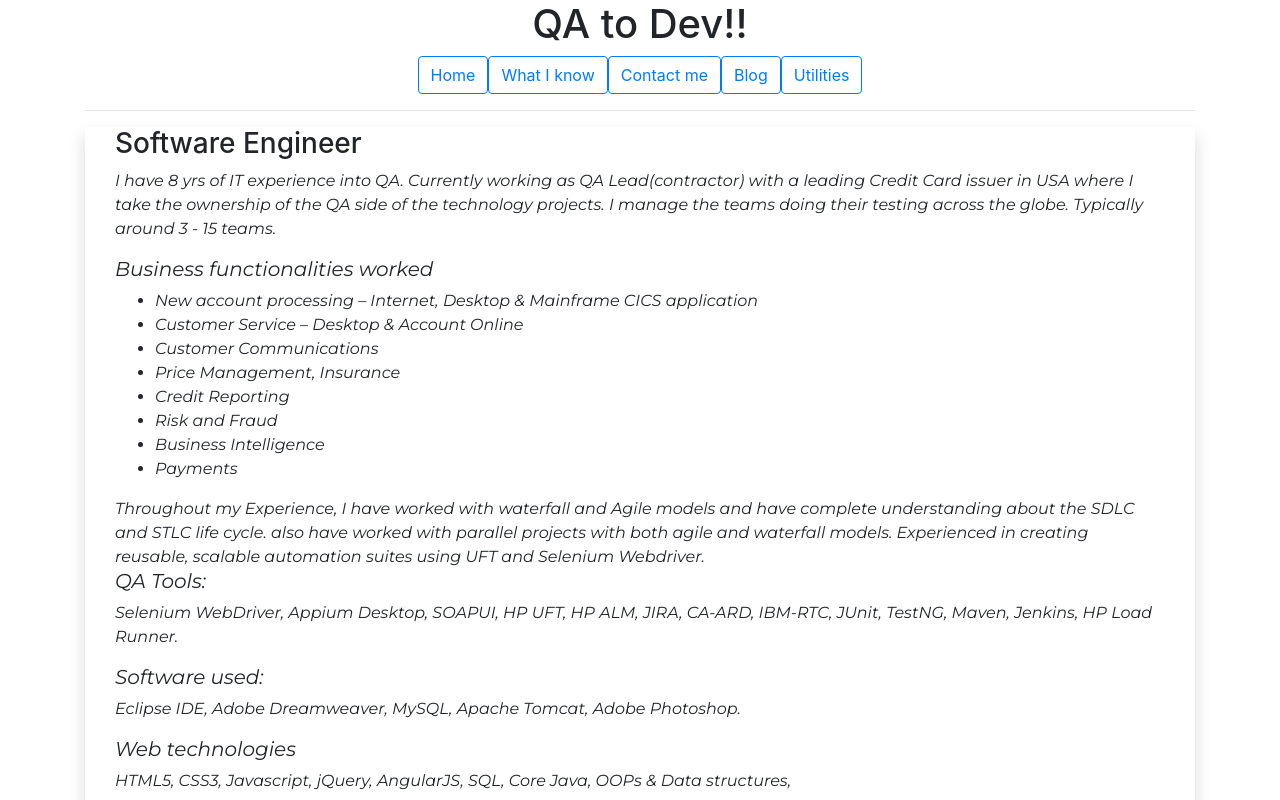
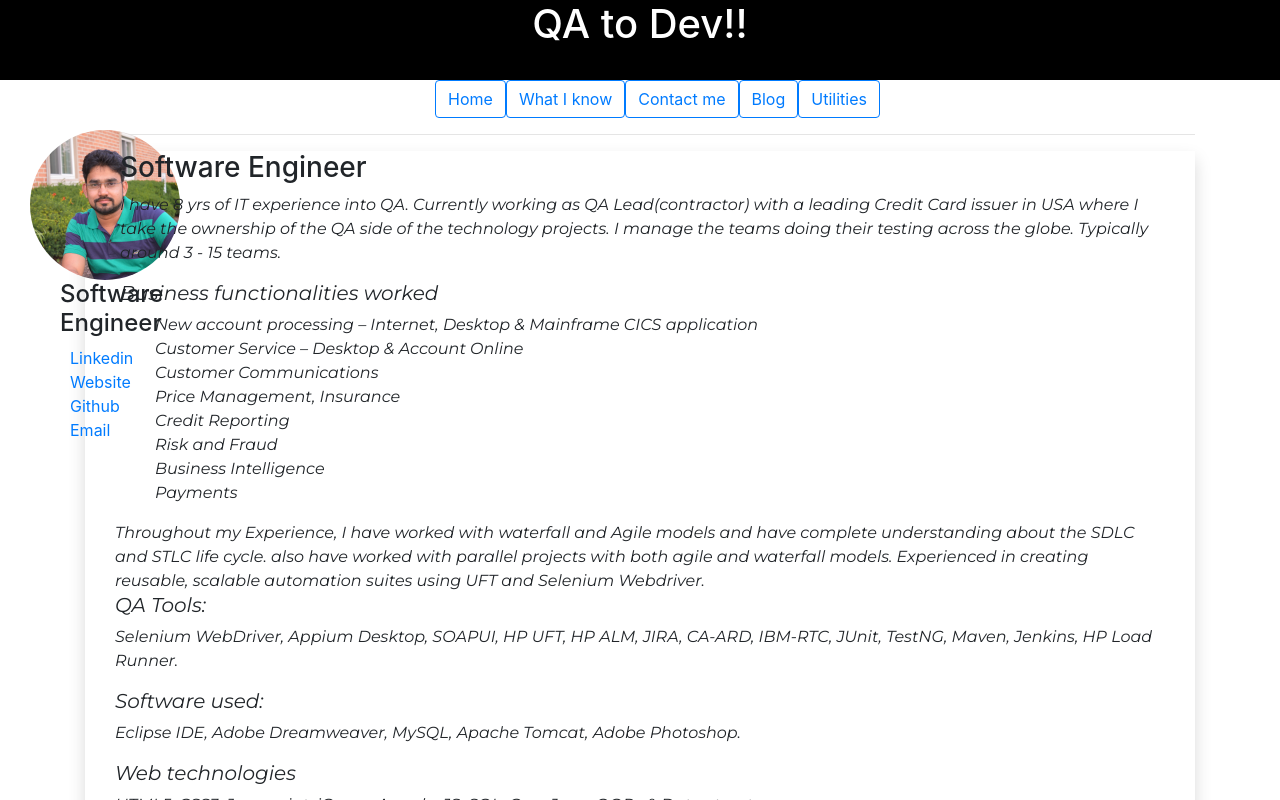
Before and after one commit to abdulraheem1989/sample, a website: page index.html in a window 1280 px wide. Shown: the top 800 px of the page. Drawn offline with nearby package versions, Linux system fonts and the light colour scheme; some packages are replaced by stand-ins of ours.

Commit message:
update0613

```diff
--- a/index.html
+++ b/index.html
@@ -11,13 +11,59 @@
     <script src="controllers/routeController.js"></script>
     <title>Learn AngularJS</title>
   </head>
-  <style media="screen">
+  <style >
   section{ font-family: 'Montserrat', sans-serif;}
+aside{
+  max-width: 120px;
+  padding-left: 30px;
+  padding-top: 50px;
+  float: left;
+}
 
+  img{
+    width: 150px;
+    height: 150px;
+    border-radius: 75px;
+  }
+  footer, header{
+    min-height: 150px;
+    background-color: black;
+    color: white;
+  }
+  header{
+    min-height: 80px;
+    background-color: black;
+    color: white;
+  }
+ul li{
+  list-style-type: none;
+  padding-left: 0px;
+}
+aside h4{
+  padding-left: 30px;
+}
   </style>
   <body>
-    <h1 class="text-center">QA to Dev!!</h1>
+<header>
+  <h1 class="text-center">QA to Dev!!</h1>
+</header>
+<aside>
+      <img src="images/abd.png" alt="Abdul Raheem">
+      <h4>Software Engineer</h4>
+      <ul>
+        <li><a href="#">Linkedin</a></li>
+        <li><a href="#">Website</a></li>
+        <li><a href="#">Github</a></li>
+        <li><a href="#">Email</a></li>
+      </ul>
 
-    <div ng-view></div>
+</aside>
+
+      <div ng-view></div>
+
+
+<footer class="text-center">
+  <p>All rights reserved by abdulraheem :)</p>
+</footer>
   </body>
 </html>
```
Also changed, not shown: images/abd.png (added), images/dev/dreamweaver.png, images/dev/tomcat.png.
